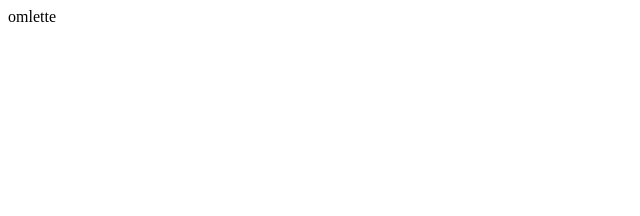
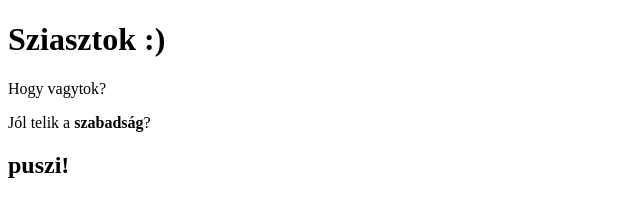
Before and after one commit to reci-kelemen/coursera-test, a plain HTML site: page site/index.html in a window 1280 px wide. Shown: the whole page, without its empty margins (0-640 px from the left). Drawn offline with Linux system fonts and the light colour scheme.

Commit message:
anyaeknak

```diff
--- a/site/index.html
+++ b/site/index.html
@@ -2,9 +2,13 @@
 <html>
 <head>
 <meta charset="utf-8">
-<title>bonjour Youssef</title>
+<title>Laci és Zita</title>
 </head>
 <body>
-omlette
+<h1>Sziasztok :)</h1>
+<p>Hogy vagytok?</p>
+<p>Jól telik a <strong>szabadság</strong>? </p>
+<h2>puszi!</h2>
+
 </body>
 </html>
```
